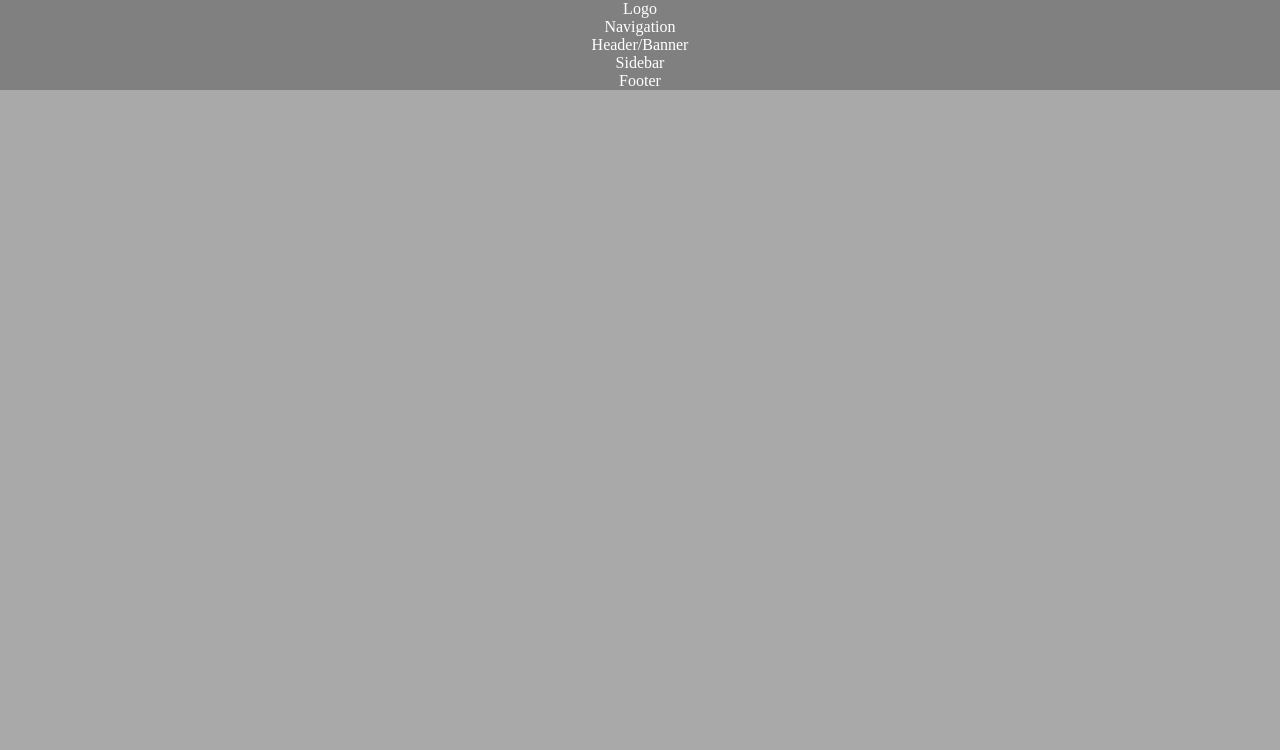
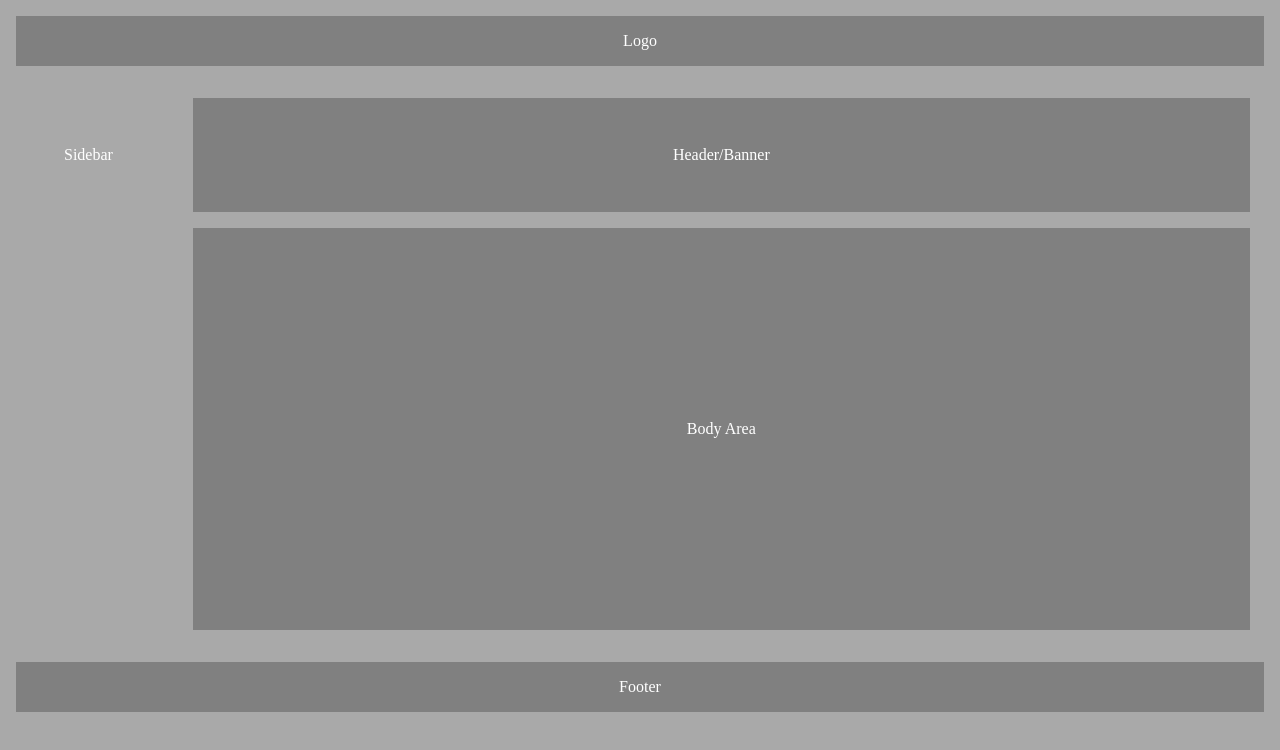
Before and after one commit to GDES-Web/battle-readiness-doodledumdum, a plain HTML site: page index.html in a window 1280 px wide. Drawn offline with Linux system fonts and the light colour scheme.

Commit message:
built fullwidth

```diff
--- a/base.css
+++ b/base.css
@@ -8,20 +8,36 @@ body {
 
 .logo {
     background-color: gray;
+    padding: 1em;
+    margin: 1em;
 }
 
-nav {
-    background-color: gray;
+.container {
+    display: flex;
+    margin: auto;
 }
 
 header {
     background-color: gray;
+    padding: 3em 30em;
+    margin: 1em;
+}
+
+
+.bodyarea {
+    background-color: gray;
+    padding: 12em;
+    margin: 1em;
 }
 
 .sidebar {
-    background-color: gray;
+    background-color: darkgray;
+    padding: 3em;
+    margin: 1em;
 }
 
 footer {
     background-color: gray;
+    padding: 1em;
+    margin: 1em;
 }
--- a/index.html
+++ b/index.html
@@ -9,9 +9,13 @@
 </head>
 <body>
     <div class="logo">Logo</div>
-    <nav>Navigation</nav>
-    <header>Header/Banner</header>
-    <div class="sidebar">Sidebar</div>
+    <div class="container">
+        <div class="sidebar">Sidebar</div>
+        <div class="stackthing">
+            <header>Header/Banner</header>
+            <div class="bodyarea">Body Area</div>
+        </div>
+    </div>
     <footer>Footer</footer>
 </body>
 </html>
```
